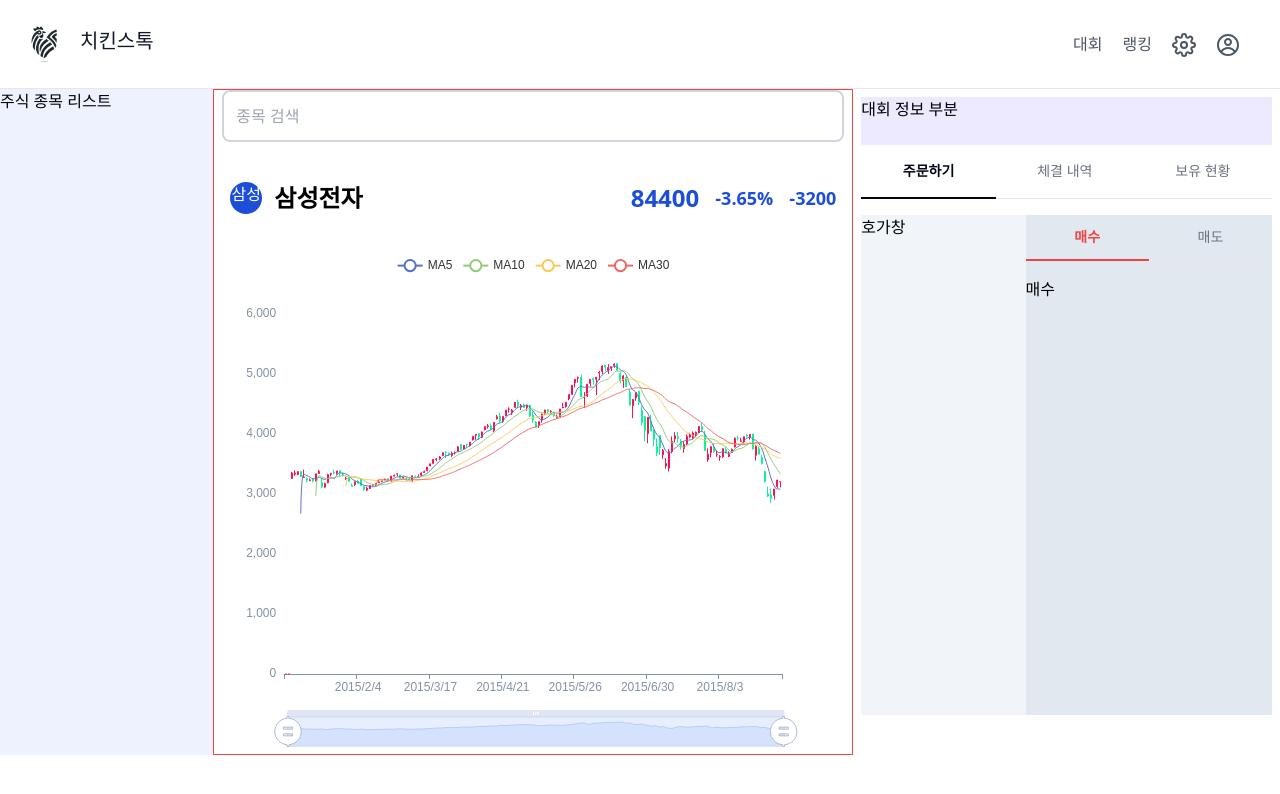
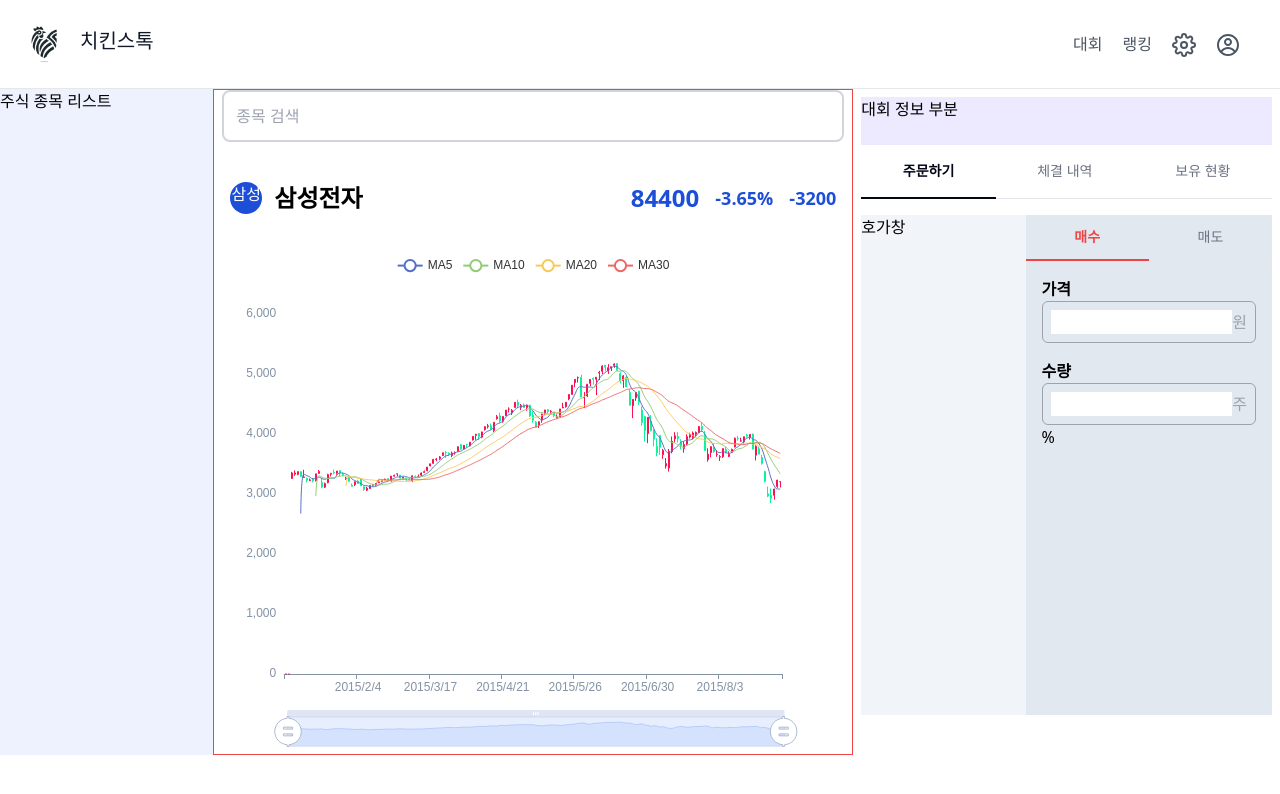
Before and after one commit to ChickenStock-2024/FrontEnd, a React (Vite) app: page /trading in a window 1280 px wide. Shown: the top 794 px of the page. Built offline with nearby package versions, Linux system fonts and the light colour scheme.

Commit message:
Feat: 매수 창 구현

```diff
--- a/src/components/Trading/OrderSection/OrderStockBuy.jsx
+++ b/src/components/Trading/OrderSection/OrderStockBuy.jsx
@@ -1,7 +1,39 @@
 import React from "react";
+import QuantityButton from "./QuantityButton";
 
 const StockBuy = () => {
-  return <div>매수</div>;
+  return (
+    <div className="m-4">
+      <div className="mb-4">
+        <label htmlFor="price" className="font-bold">
+          가격
+        </label>
+        <div className="flex justify-between p-2 border border-gray-400 rounded-md">
+          <input
+            id="price"
+            type="number"
+            className="w-full focus:outline-none text-right"
+          />
+          <span className="text-gray-400">원</span>
+        </div>
+      </div>
+
+      <label htmlFor="quantity" className="font-bold">
+        수량
+      </label>
+      <div className="flex justify-between p-2 border border-gray-400 rounded-md">
+        <input
+          id="quantity"
+          type="number"
+          className="w-full focus:outline-none text-right"
+        />
+        <span className="text-gray-400">주</span>
+      </div>
+      <div>
+        <QuantityButton />
+      </div>
+    </div>
+  );
 };
 
 export default StockBuy;
--- /dev/null
+++ b/src/components/Trading/OrderSection/QuantityButton.jsx
@@ -0,0 +1,7 @@
+import React from "react";
+
+const QuantityButton = ({ percent }) => {
+  return <button>%</button>;
+};
+
+export default QuantityButton;
```
